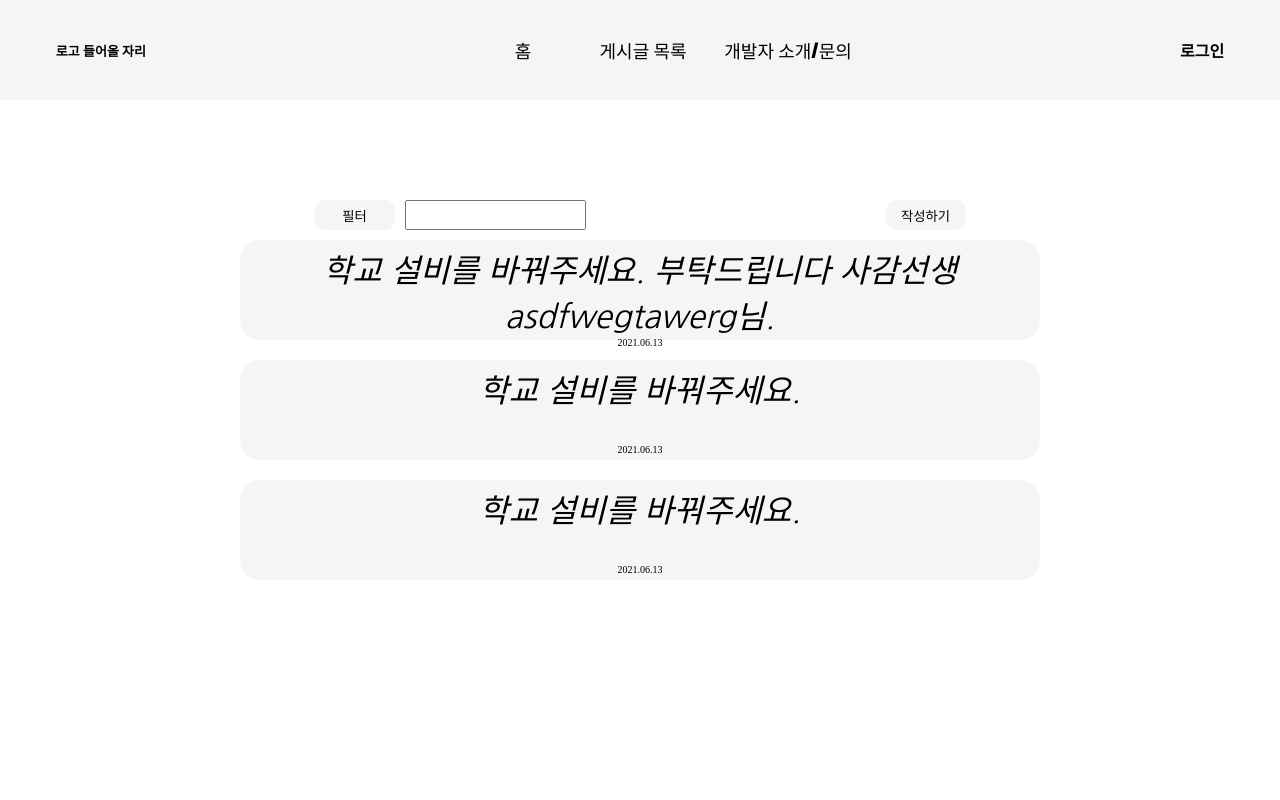
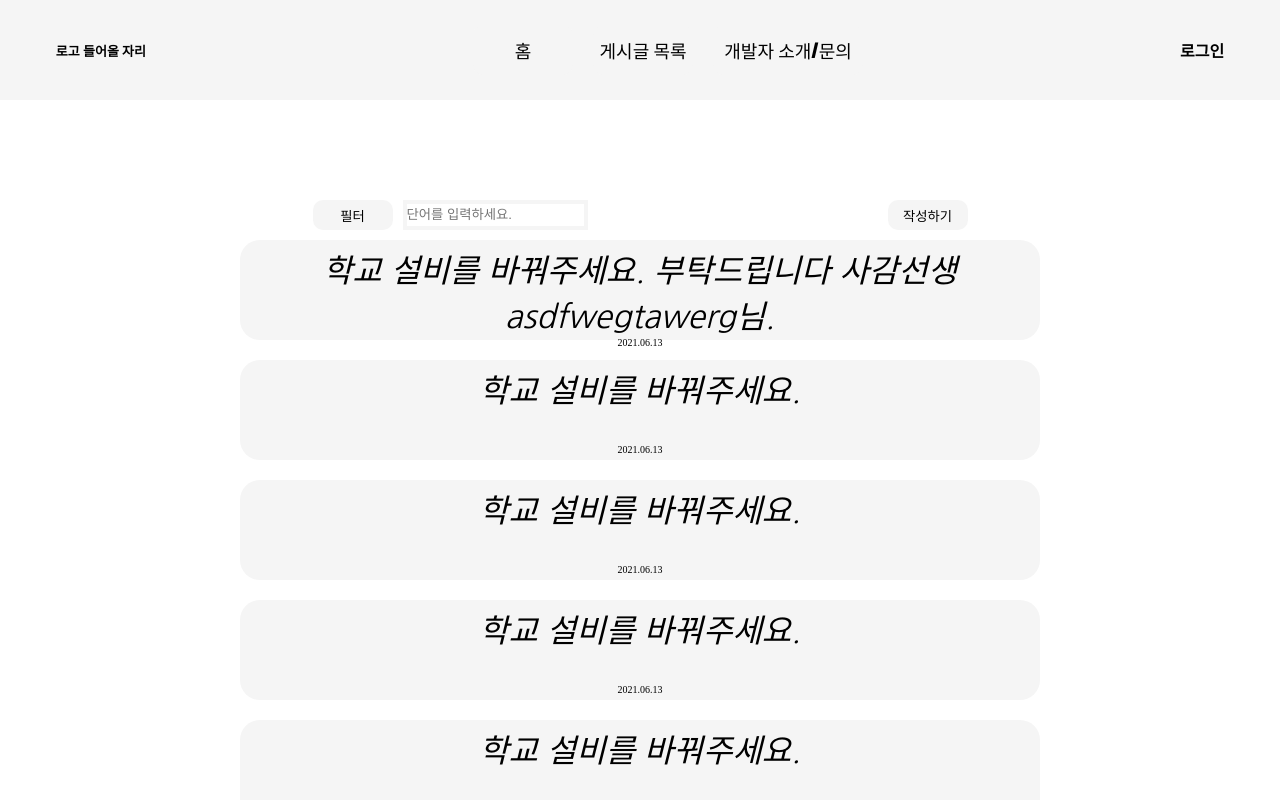
Before and after one commit to banna117/cs_petition, a React app: page /petition in a window 1280 px wide. Shown: the top 800 px of the page. Built offline with nearby package versions, Linux system fonts and the light colour scheme; no server answers.

Commit message:
filter options added

```diff
--- a/src/pages/PetitionPage.css
+++ b/src/pages/PetitionPage.css
@@ -35,10 +35,31 @@
     border:none;
     border-radius: 10px;
 }
-
 .petition .filter_input{
     height:100%;
     margin-left:10px;
+    background-color: white;
+    border:whitesmoke;
+    border-width: 4px;
+    border-style: solid;
+
+}
+.petition .filter_input:hover{
+    height:100%;
+    margin-left:10px;
+    background-color: purple;
+    border:pink;
+    border-width: 4px;
+    border-style: solid;
+
+}
+.petition .filter_input:focus{
+    height:100%;
+    margin-left:10px;
+    background-color: red;
+    border:none;
+    border-style: hidden;
+
 }
 
 
--- a/src/pages/PetitionPage.js
+++ b/src/pages/PetitionPage.js
@@ -1,6 +1,7 @@
-import React from "react";
+import React, { useState } from "react";
 import "./PetitionPage.css";
 import ListedPetition from "../components/ListedPetition";
+
 const petitions = [
     {
         id : 'minsoo1',
@@ -19,26 +20,65 @@ const petitions = [
         title : "학교 설비를 바꿔주세요.",
         content : "Do you agree?",
         date: "2021.06.13"
+    },
+    {
+        id : 'minsoo4',
+        title : "학교 설비를 바꿔주세요.",
+        content : "Do you agree?",
+        date: "2021.06.13"
+    },
+    {
+        id : 'minsoo5',
+        title : "학교 설비를 바꿔주세요.",
+        content : "Do you agree?",
+        date: "2021.06.13"
+    },
+    {
+        id : 'minsoo6',
+        title : "학교 설비를 바꿔주세요.",
+        content : "Do you agree?",
+        date: "2021.06.13"
+    },
+    {
+        id : 'minsoo7',
+        title : "학교 설비를 바꿔주세요.",
+        content : "Do you agree?",
+        date: "2021.06.13"
     }
   ]
 export default function PetitionPage() {
+
+
+  const [count, setCount] = useState(0);
+
+
   return (
     <div className="petition">
       <div className="input">
         <button className="filter">필터</button>
-        <input className="filter_input" type="text" />
+        <input className="filter_input" type="text" list='filter-example' placeholder="단어를 입력하세요."/>
+
+        <datalist id = "filter-example">
+          <option value="설비"></option>
+          <option value="물품"></option>
+          <option value="학업"></option>
+        </datalist>
+
         <button className="write">작성하기</button>
       </div>
       <div className="petitionlist">
+         {/* to show only 4 items per menu */}
 
-      {petitions.map((petition) => {
-          return (
-            <ListedPetition
-                key = {petition.id}
-              title={petition.title}
-              date = {petition.date}
+        {petitions.map((petition) => {
 
-            />);
+            return (
+              <ListedPetition
+                key={petition.id}
+                title={petition.title}
+                date={petition.date}
+
+              />);
+
         })}
       </div>
     </div>
```
Also changed, not shown: src/pages/HomePage.css (+2 -6 lines).
